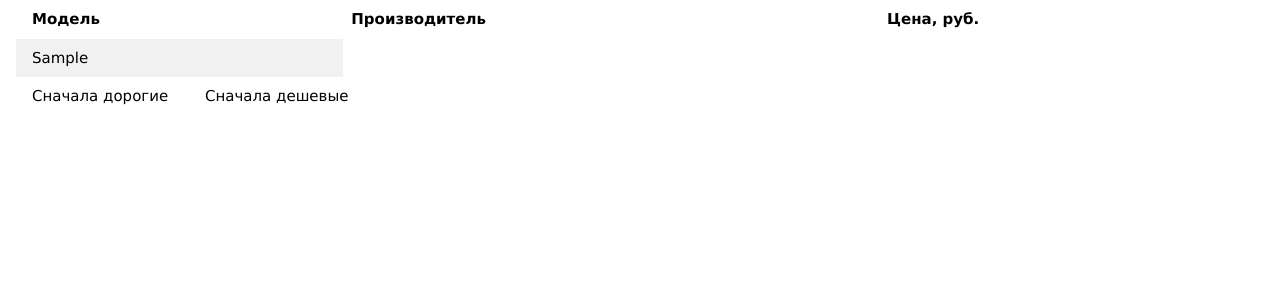
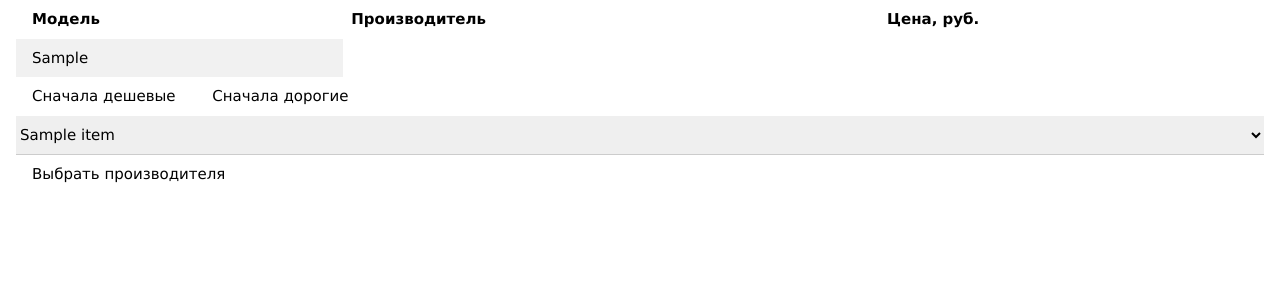
Before and after one commit to leonid1123/pk31-2026, a Flask app: template templates/index.html in a window 1280 px wide. Shown: the top 300 px of the page. Run offline with Flask 3, Linux system fonts and the light colour scheme; the template is opened without the code that fills it: most values are stand-ins (such as "Sample title", 1, 10 or a date in 2020).

Commit message:
фильтр

```diff
--- a/main.py
+++ b/main.py
@@ -12,15 +12,43 @@ conn = pymysql.connect(host='127.0.0.1',
 cur = conn.cursor()
 
 
+def get_manufacturers():
+    man_list = []
+    cur.execute("SELECT DISTINCT manufacturer FROM processors")
+    ans = cur.fetchall()
+    for item in ans:
+        man_list.append(item[0])
+    return man_list
+
+
 @app.route("/", methods=['GET', 'POST'])
 def main_page():
+    ans = None
     if request.method == 'POST': #нужно поискать в словаре
-        btn1 = request.form['sort_up']
-        btn2 = request.form['sort_down']
-        print(btn1, btn2)
-    cur.execute('SELECT model, manufacturer, price FROM processors')
-    ans = cur.fetchall()
-    return render_template('index.html', ans=ans)
+        if 'sort_up' in request.form:
+            print('по возрастанию')
+            cur.execute('SELECT model, manufacturer, price FROM processors ORDER BY price DESC')
+            ans = cur.fetchall()
+        if 'sort_down' in request.form:
+            print('по убыванию')
+            cur.execute('SELECT model, manufacturer, price FROM processors ORDER BY price ASC')
+            ans = cur.fetchall()
+        if 'filter' in request.form:
+            man_selected = request.form.get('manufacturers')
+            sql_values = (man_selected,)
+            cur.execute('''SELECT model, manufacturer, price
+                FROM processors WHERE manufacturer = %s ''',
+                        sql_values)
+            ans = cur.fetchall()
+
+    else:
+        cur.execute('SELECT model, manufacturer, price FROM processors')
+        ans = cur.fetchall()
+    return render_template('index.html',
+                           ans=ans,
+                           man=get_manufacturers())
+
+# сделать кнопку "сбросить всё"
 
 
 if __name__ == "__main__":
--- a/templates/index.html
+++ b/templates/index.html
@@ -25,8 +25,14 @@
         {% endfor%}
         </table>
         <form method="POST">
-            <button name="sort_down" class="w3-btn">Сначала дорогие</button>
-            <button name="sort_up" class="w3-btn">Сначала дешевые</button>
+            <button name="sort_down" class="w3-btn">Сначала дешевые</button>
+            <button name="sort_up" class="w3-btn">Сначала дорогие</button>
+            <select class="w3-select" name="manufacturers">
+                {% for item in man %}
+                    <option value="{{item}}">{{item}}</option>
+                {% endfor%}
+            </select>
+            <button name="filter" class="w3-btn">Выбрать производителя</button>
         </form>
     </div>
 </body>
```
